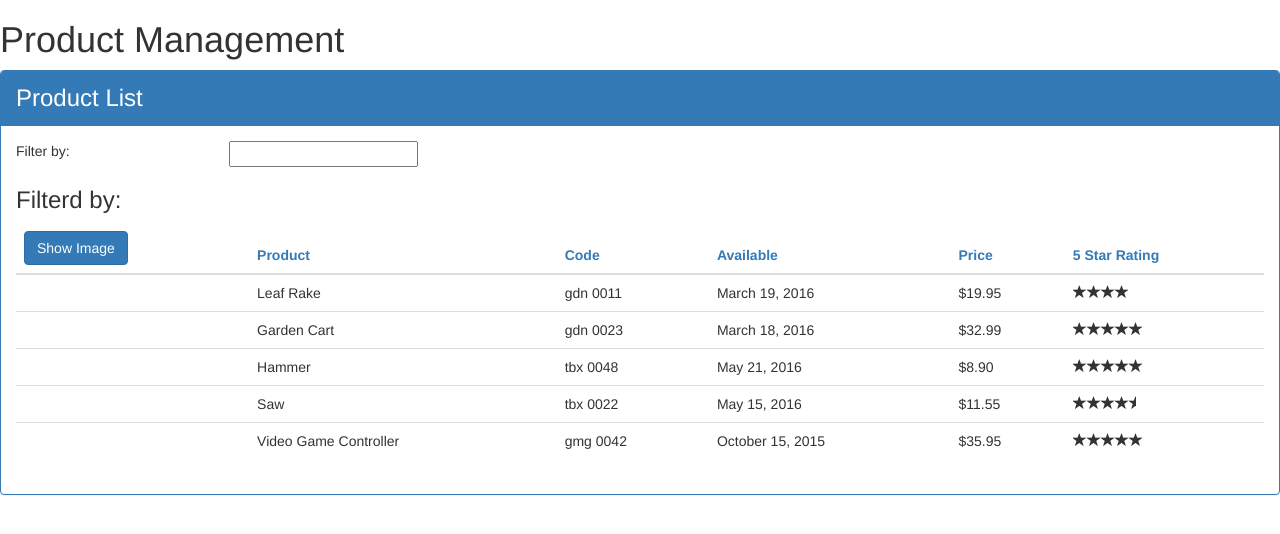
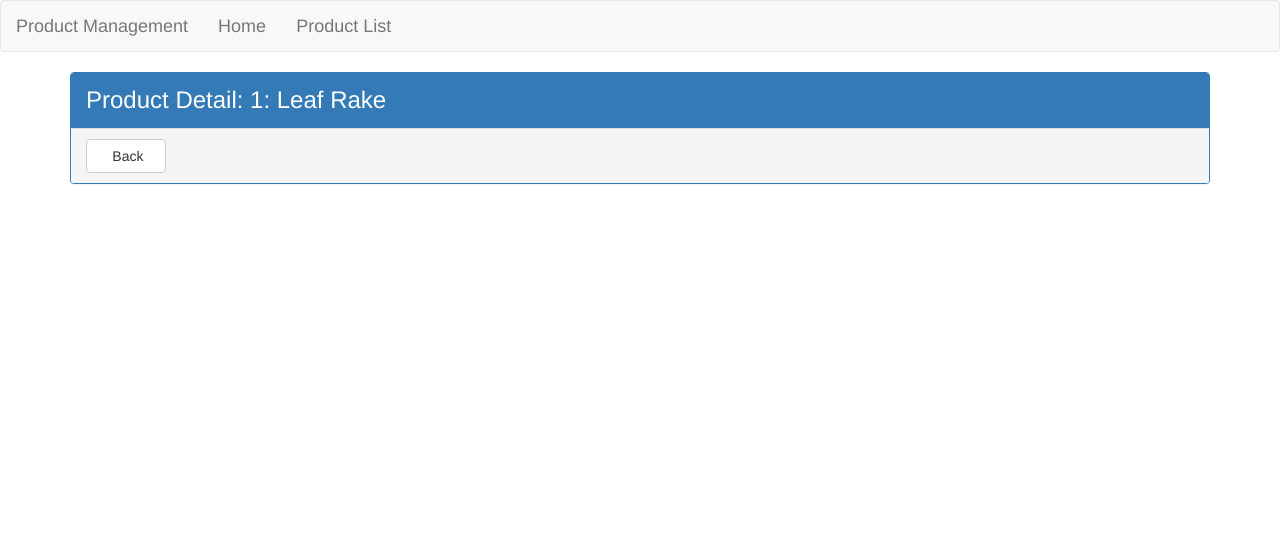
Before and after one commit to sanjanamadhulika/product-management, an Angular app: page /products/1 in a window 1280 px wide. Shown: the top 534 px of the page. Built offline with nearby package versions, Linux system fonts and the light colour scheme.

Commit message:
Added page navigation

```diff
--- a/src/app/app.component.ts
+++ b/src/app/app.component.ts
@@ -4,8 +4,19 @@
 @Component({
   selector: 'pm-root',
   template: `
-    <div><h1>{{pageTitle}}</h1>
-      <pm-products></pm-products>
+    <div>
+      <nav class='navbar navbar-default'>
+        <div class='conatiner-fluid'>
+          <a class='navbar-brand'>{{pageTitle}}</a>
+          <ul class='nav navbar-nav'>
+            <li><a [routerLink]="['/welcome']"> Home </a></li>
+            <li><a [routerLink]="['/products']"> Product List </a></li>
+          </ul>
+         </div>
+       </nav>
+       <div class='container'>
+          <router-outlet></router-outlet>
+       </div>
     </div>
     `,
     providers: [ ProductServices ]
--- /dev/null
+++ b/src/app/products/product-detail.component.html
@@ -0,0 +1,10 @@
+<div class= 'panel panel-primary' *ngIf= 'product'>
+  <div class= 'panel-heading'>
+    {{pageTitle + ': ' + product.productName}}
+  </div>
+  <div class= 'panel-footer'>
+      <a class= 'btn btn-default' (click)='onBack()' style = 'width:80px'>
+          <i class='glyphicon glyphicon-chevron-lleft'> </i> Back
+      </a>
+  </div>
+</div>
--- /dev/null
+++ b/src/app/products/product-detail.component.ts
@@ -0,0 +1,34 @@
+import { Component, OnInit } from '@angular/core';
+import { ActivatedRoute, Router } from '@angular/router';
+
+import { IProduct } from './product';
+
+@Component({
+  templateUrl: './product-detail.component.html',
+  styleUrls: ['./product-detail.component.css']
+})
+export class ProductDetailComponent implements OnInit {
+  pageTitle: string = 'Product Detail';
+  product: IProduct;
+
+  constructor(private _route: ActivatedRoute, private _router: Router) { }
+
+  ngOnInit() {
+    let id = +this._route.snapshot.paramMap.get('id');
+    this.pageTitle += `: ${id}`;
+    this.product = {
+        "productId": id,
+        "productName": "Leaf Rake",
+        "productCode": "GDN-0011",
+        "releaseDate": "March 19, 2016",
+        "description": "Leaf rake with 48-inch wooden handle.",
+        "price": 19.95,
+        "starRating": 3.2,
+        "imageUrl": "http://openclipart.org/image/300px/svg_to_png/26215/Anonymous_Leaf_Rake.png"
+    }
+  }
+
+  onBack(): void{
+    this._router.navigate(['/products']);
+  }
+}
--- a/src/app/products/product-list.component.html
+++ b/src/app/products/product-list.component.html
@@ -40,7 +40,9 @@
                                 [style.width.px]='imageWidth'
                                 [style.margin.px]='imageMargin'>
                         </td>
-                        <td>{{product.productName}}</td>
+                        <td><a [routerLink]="['/products', product.productId]">
+                                {{product.productName}}
+                        </a></td>
                         <td>{{product.productCode | lowercase | convertToSpaces: '-'}}</td>
                         <td>{{product.releaseDate}}</td>
                         <td>{{product.price | currency: 'USD' : true : '1.2-2' }}</td>
--- a/src/app/products/product-list.component.ts
+++ b/src/app/products/product-list.component.ts
@@ -3,7 +3,6 @@
 import { ProductServices } from "./product.service";
 
 @Component({
-    selector: 'pm-products',
     templateUrl: './product-list.component.html',
     styleUrls: ['./product-list.component.css']
 })
```
Also changed, not shown: src/app/app.module.ts (+14 -2 lines), src/app/products/product-detail.component.css (added), 1 other file (tests, documents, lock files or other folders).
